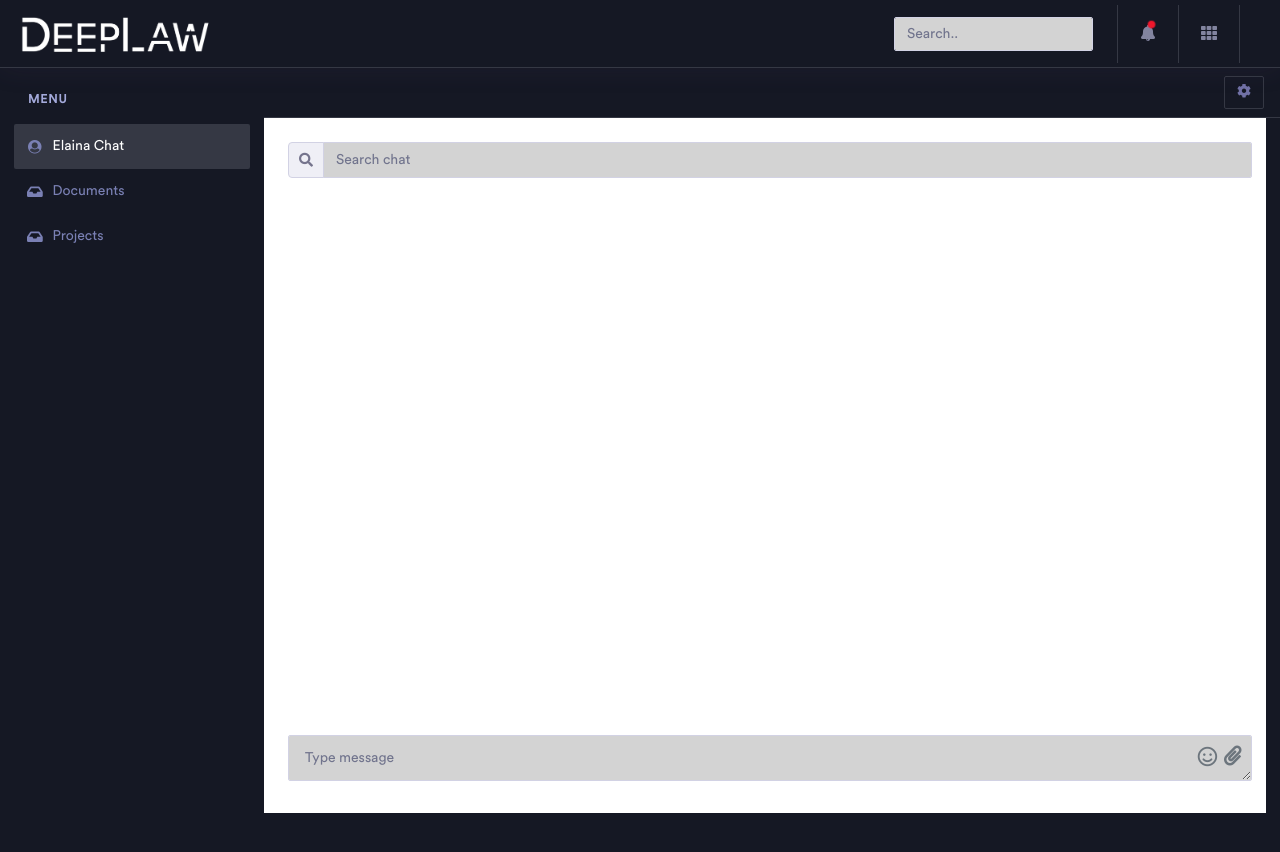
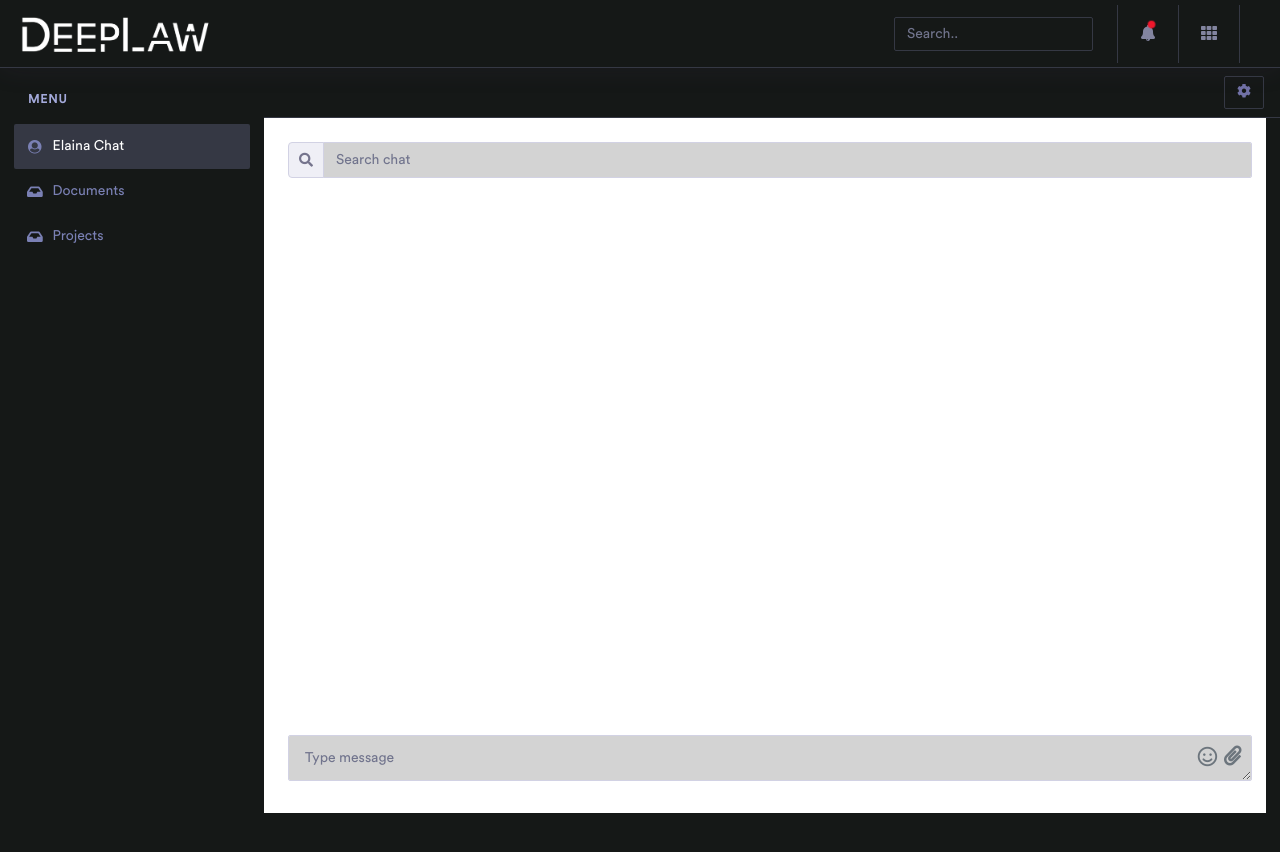
Before and after one commit to midasdev711/DeepLaw, a website: page deeplaw-client-dashboard/public/pages/chat.html in a window 1280 px wide. Drawn offline with nearby package versions, Linux system fonts and the light colour scheme; no server answers; sample sign-in values are in the browser's storage.

Commit message:
change colors

```diff
--- a/deeplaw-client-dashboard/public/assets/custom/css/chat.css
+++ b/deeplaw-client-dashboard/public/assets/custom/css/chat.css
@@ -1,13 +1,13 @@
 body {
-	background-color: #151824;
+	background-color: #151817;
 }
 
 .sidebar-dark {
-	background-color: #151824;
+	background-color: #151817;
 }
 
 .dashboard-wrapper .main-container {
-	background-color: #151824;
+	background-color: #151817;
 }
 
 .chat-module .chat-module-bottom {
@@ -27,7 +27,7 @@ body {
 }
 
 .chat-module .chat-module-body {
-	color: #151824;
+	color: #151817;
 }
 
 .dashboard-main-wrapper .content-container>.chat-module {
@@ -40,6 +40,6 @@ body {
 }
 
 .chat-item-author {
-	color: #151824;
+	color: #151817;
 	font-size: 2em;
 }
--- a/deeplaw-client-dashboard/public/assets/custom/css/main.css
+++ b/deeplaw-client-dashboard/public/assets/custom/css/main.css
@@ -11,7 +11,7 @@ span.chat-avatar {
 }
 
 .dashboard-header > nav {
-	background-color: #151824;
+	background-color: #151817;
 }
 
 .dashboard-header .navbar {
@@ -46,3 +46,9 @@ span.chat-avatar {
 .dashboard-main-wrapper .content-container>.chat-module .chat-item:not(:last-child) {
 	border-bottom: 1px solid #353844;
 }
+
+div#custom-search input.form-control {
+	background-color: #151817;
+	color: white;
+	border-color: #353844;
+}
--- a/deeplaw-client-dashboard/public/assets/custom/js/chat.js
+++ b/deeplaw-client-dashboard/public/assets/custom/js/chat.js
@@ -79,7 +79,7 @@ $(document).ready(function(){
                                 <p>${contents[i].text}</p>
                             </div>
                         </div>
-                    </div>`
+                    </div>`;
                 }
                 contentmodule.append(htmlcontent);
                 var count = $(".chat-item").length;
```
